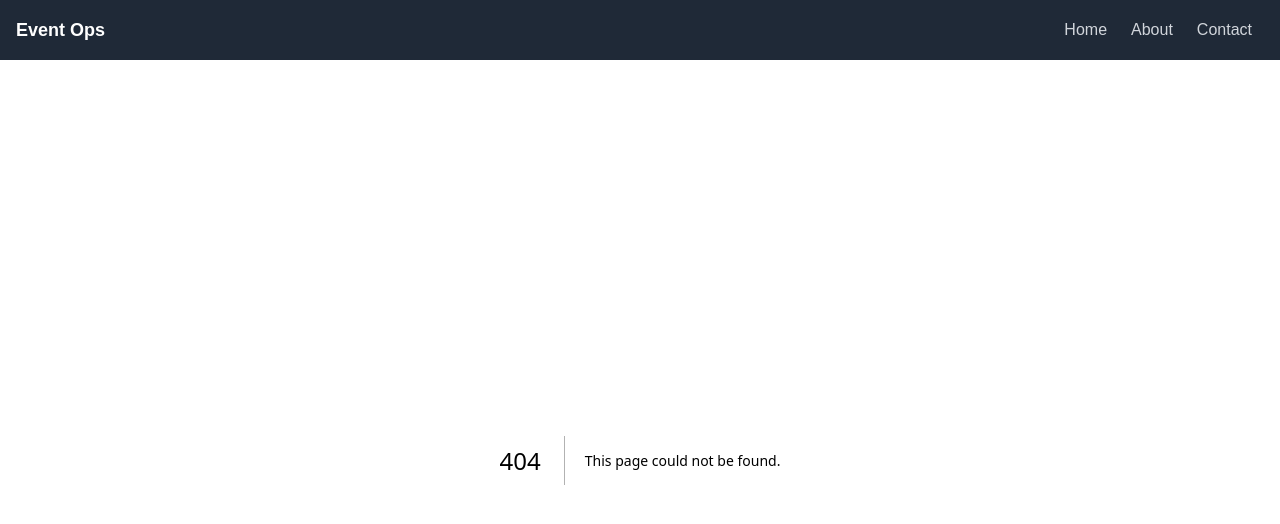
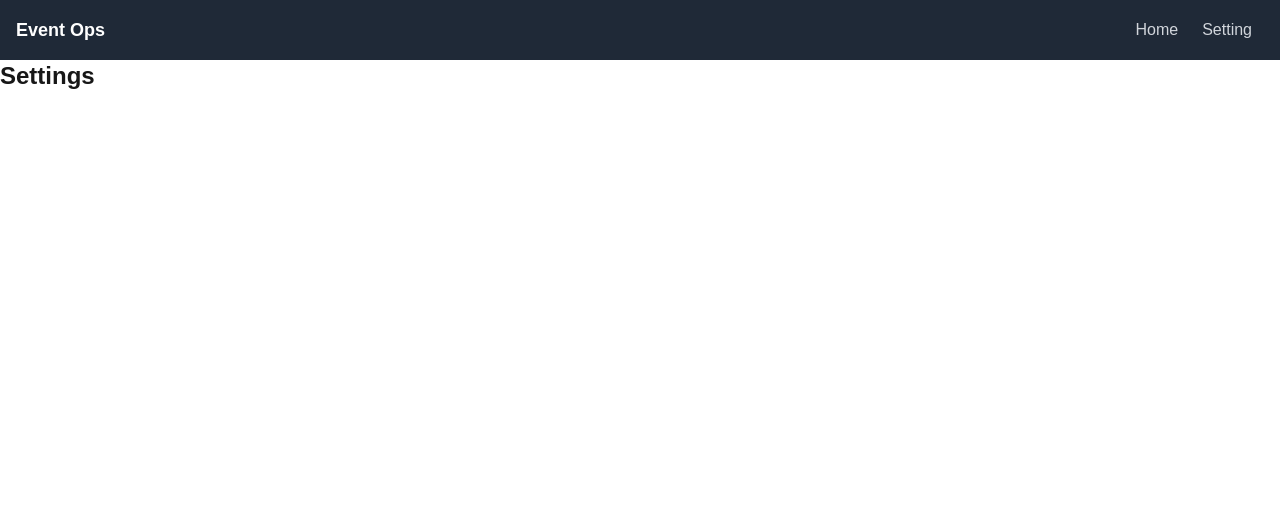
Before and after one commit to ismt7/event-ops, a Next.js app: page /setting in a window 1280 px wide. Before the commit this address had no page. Shown: the top 524 px of the page. Built offline with nearby package versions, Linux system fonts and the light colour scheme.

Commit message:
add setting page

```diff
--- a/app/components/NavBar.tsx
+++ b/app/components/NavBar.tsx
@@ -8,8 +8,7 @@ const NavBar: React.FC = () => {
           <div className="text-white text-lg font-bold">Event Ops</div>
           <div>
             <a href="/" className="text-gray-300 hover:text-white px-3">Home</a>
-            <a href="#" className="text-gray-300 hover:text-white px-3">About</a>
-            <a href="#" className="text-gray-300 hover:text-white px-3">Contact</a>
+            <a href="/setting" className="text-gray-300 hover:text-white px-3">Setting</a>
           </div>
         </div>
       </div>
--- /dev/null
+++ b/app/setting/page.tsx
@@ -0,0 +1,11 @@
+import React from "react";
+
+const SettingPage: React.FC = () => {
+  return (
+    <div>
+      <h1 className="text-2xl font-bold">Settings</h1>
+    </div>
+  );
+};
+
+export default SettingPage;
```
